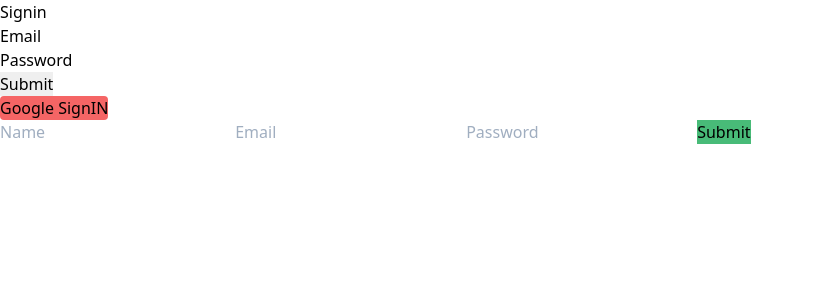
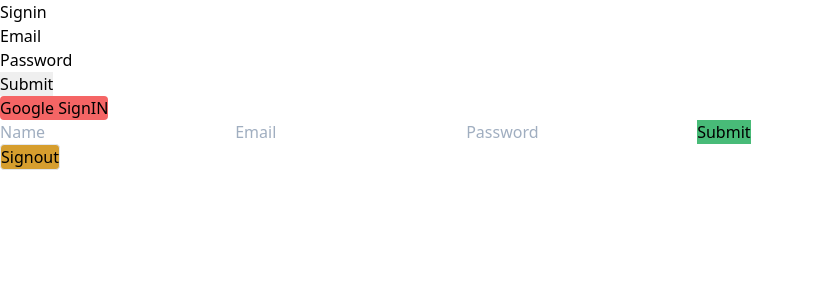
Before and after one commit to betonit007/drone-tracker, a React (Create React App) app: page / in a window 1280 px wide. Shown: the top 300 px of the page, without its empty margins (0-814 px from the left). Built offline with nearby package versions, Linux system fonts and the light colour scheme; no server answers.

Commit message:
register and signout functionality with context state working

```diff
--- a/src/components/auth/Register.js
+++ b/src/components/auth/Register.js
@@ -1,21 +1,19 @@
 import React, { useState, useContext } from "react";
 import { useForm } from "react-hook-form";
-import { AuthContext } from '../../context/auth/authState'
-
+import { AuthContext } from "../../context/auth/authState";
+import { auth } from "../../firebase/firebase.utils";
 
 const Register = () => {
-
-  const authContext = useContext(AuthContext)
+  const authContext = useContext(AuthContext);
 
   const { register, handleSubmit, errors } = useForm(); //Intialize react-hook-form
 
-  const { registerNonGoogle } = authContext
+  const { registerNonGoogle } = authContext;
 
   return (
     <div className="form-body">
       <form onSubmit={handleSubmit(registerNonGoogle)}>
         <input name="name" placeholder="Name" ref={register} />{" "}
-
         <input
           type="text"
           placeholder="Email"
@@ -30,9 +28,14 @@
           ref={register({ required: true, minLength: 6 })}
         />
         {errors.password && "Password must be at least six characters long."}
-
         <input className="bg-green-500" type="submit" />
       </form>
+      <button
+        className="bg-yellow-600 rounded border"
+        onClick={() => auth.signOut()}
+      >
+        Signout
+      </button>
     </div>
   );
 };
--- a/src/context/auth/authReducer.js
+++ b/src/context/auth/authReducer.js
@@ -7,7 +7,7 @@
             console.log(action.payload)
             return {
                 ...state,
-                ...action.payload, //will spread token into state
+                authState: action.payload, //will spread token into state
                 loading: false
             }
         default:
--- a/src/context/auth/authState.js
+++ b/src/context/auth/authState.js
@@ -22,7 +22,7 @@
           dispatch({
             type: SET_CURRENT_USER,
             payload: {
-              curretUser: {
+              currentUser: {
                 id: snap.id,
                 ...snap.data(),
               },
```
